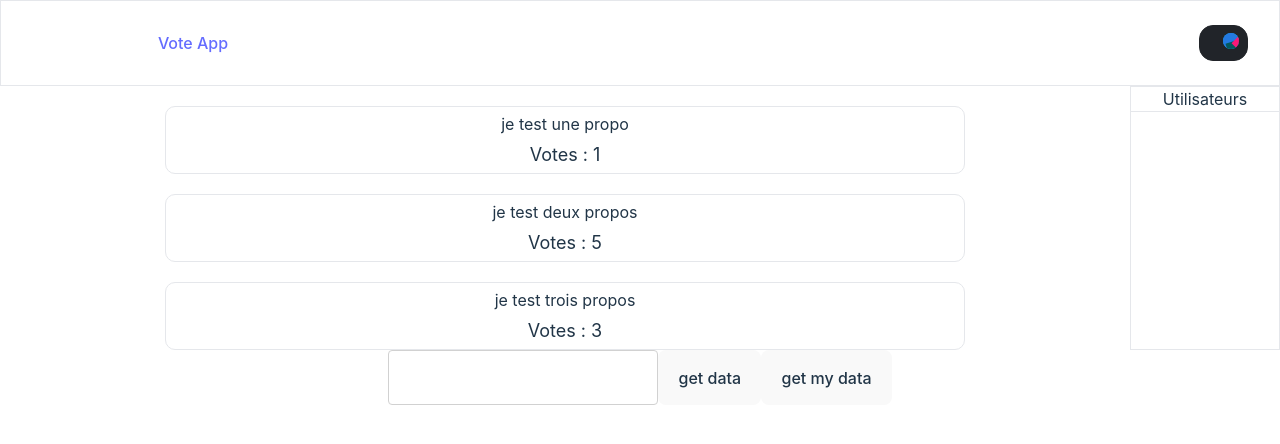
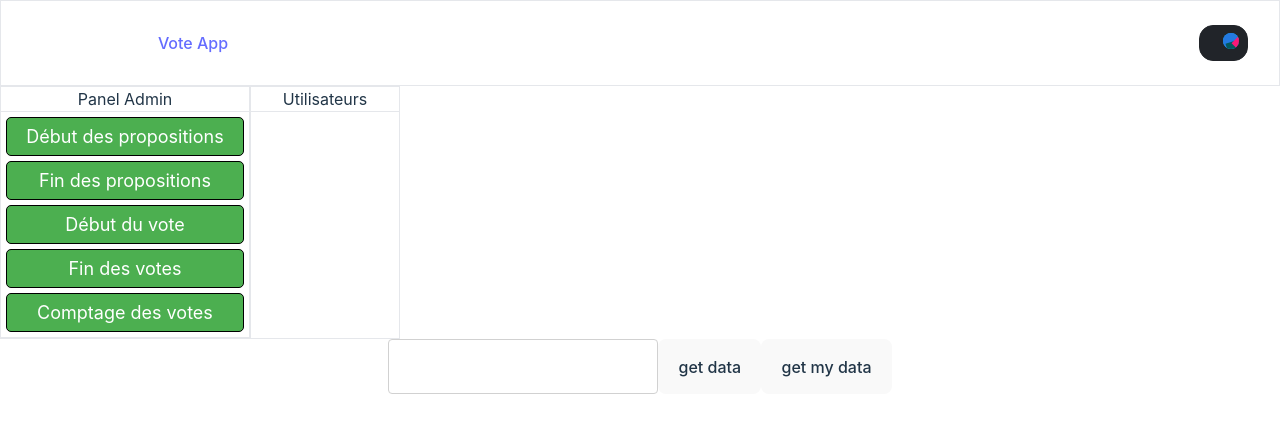
Before and after one commit to Yann-vdv/projectFront, a React (Vite) app in the folder frontend/: page / in a window 1280 px wide. Shown: the top 444 px of the page. Built offline with nearby package versions, Linux system fonts and the light colour scheme.

Commit message:
Gestion évènement Panel Admin

```diff
--- a/frontend/component/AdminPanel.tsx
+++ b/frontend/component/AdminPanel.tsx
@@ -1,13 +1,16 @@
 import * as React from "react";
-
+import Web3 from "web3";
+import Proposals from "./Proposals";
 
 interface propsI {
     instance:any,
     userAddress:string
+    web3init: Web3;
+    onWorkflowStatusChange: (newStatus: string) => void;
 }
 
 const AdminPanel =  (props:propsI) => {
-    const [Event, setEvent] = React.useState("initialisation");
+    const [currentState, setCurrentState] = React.useState("initial");
 
     async function getEventPanel() {
         try {
@@ -18,65 +21,139 @@ const AdminPanel =  (props:propsI) => {
         }
     }
 
+        const sendNewWorkflowStatus = (currentState: string) => {
+        props.onWorkflowStatusChange(currentState);
+    };
+
+
+
     React.useEffect(() => {
         if(props.instance)
         {
             getEventPanel();
         }
-
     }, [props.instance]);
 
 
 
     async function startRegisteringProposalsPanel() {
-    try {
-        const result = await props.instance.methods
+        const addressContrat = '0x17d1eaC511B5bEd6176D093743e77EBff3000478';
+        let gasEstimate = await props.instance.methods
             .startRegisteringProposals()
-            .call({ from: props.userAddress });
-            console.log("Transaction réussie :", result);
-            getEventPanel()
-    } catch (error) {
-        console.error("Erreur lors de la transaction :", error);
-    }
+            .estimateGas({ from: props.userAddress });
+        console.log(gasEstimate);
+
+        let encode = await props.instance.methods.startRegisteringProposals().encodeABI();
+        let tx = await props.web3init.eth.sendTransaction({
+            from: props.userAddress,
+            to: addressContrat,
+            gas: gasEstimate,
+            data: encode,
+        });
+        setCurrentState("startRegisteringProposals")
+        getEventPanel();
+        sendNewWorkflowStatus(currentState);
+        console.log("instance", tx);
     }
 
+    async function stopRegisteringProposalsPanel() {
+        const addressContrat = '0x17d1eaC511B5bEd6176D093743e77EBff3000478';
+        let gasEstimate = await props.instance.methods
+            .stopRegisteringProposals()
+            .estimateGas({ from: props.userAddress });
+        console.log(gasEstimate);
 
-    function stopRegisteringProposalsPanel() {
-        const test = props.instance.methods
-        .stopRegisteringProposals()
-        .call({ from: props.userAddress })
-        console.log("res stopRegisteringProposalsPanel", test);
-        console.log("Event ", Event);
+        let encode = await props.instance.methods.stopRegisteringProposals().encodeABI();
+        let tx = await props.web3init.eth.sendTransaction({
+            from: props.userAddress,
+            to: addressContrat,
+            gas: gasEstimate,
+            data: encode,
+        });
+        getEventPanel();
+        setCurrentState("stopRegisteringProposals");
+        sendNewWorkflowStatus(currentState);
+        console.log("instance", tx);
     }
 
+    async function startVotingPanel() {
+        const addressContrat = '0x17d1eaC511B5bEd6176D093743e77EBff3000478';
+        let gasEstimate = await props.instance.methods
+            .startVoting()
+            .estimateGas({ from: props.userAddress });
+        console.log(gasEstimate);
 
-    function startVotingPanel() {
-        const test = props.instance.methods
-        .startVoting()
-        .call({ from: props.userAddress })
-        console.log("res startVotingPanel", test);
+        let encode = await props.instance.methods.startVoting().encodeABI();
+        let tx = await props.web3init.eth.sendTransaction({
+            from: props.userAddress,
+            to: addressContrat,
+            gas: gasEstimate,
+            data: encode,
+        });
+        getEventPanel();
+        setCurrentState("startVoting");
+        sendNewWorkflowStatus(currentState);
+        console.log("instance", tx);
     }
 
-    function stopVotingPanel() {
-        const test = props.instance.methods
+    async function stopVotingPanel() {
+        const addressContrat = '0x17d1eaC511B5bEd6176D093743e77EBff3000478';
+        let gasEstimate = await props.instance.methods
             .stopVoting()
-        .call({ from: props.userAddress })
-        console.log("res stopVotingPanel", test);
+            .estimateGas({ from: props.userAddress });
+        console.log(gasEstimate);
+
+        let encode = await props.instance.methods.stopVoting().encodeABI();
+        let tx = await props.web3init.eth.sendTransaction({
+            from: props.userAddress,
+            to: addressContrat,
+            gas: gasEstimate,
+            data: encode,
+        });
+        getEventPanel();
+        setCurrentState("stopVoting");
+        sendNewWorkflowStatus(currentState);
+        console.log("instance", tx);
+    }
+
+    async function VoteTalling() {
+        const addressContrat = '0x17d1eaC511B5bEd6176D093743e77EBff3000478';
+        let gasEstimate = await props.instance.methods
+            .getWinner()
+            .estimateGas({ from: props.userAddress });
+        console.log(gasEstimate);
+
+        let encode = await props.instance.methods.getWinner().encodeABI();
+        let tx = await props.web3init.eth.sendTransaction({
+            from: props.userAddress,
+            to: addressContrat,
+            gas: gasEstimate,
+            data: encode,
+        });
+        getEventPanel();
+        setCurrentState("TallingVote");
+        sendNewWorkflowStatus(currentState);
+        console.log("instance", tx);
     }
 
     return (
-    <div className="border border-b h-full" style={{ width: 150 }}>
+    <><div className="border border-b h-full" style={{ width: 250 }}>
             <div className="border-b">
-        <h3>Panel Administrateur</h3>
+                <h3>Panel Admin</h3>
             </div>
             <div className="border-b">
-            <p onClick={() => startRegisteringProposalsPanel()}>Début des propositions</p>
-            <p onClick={() => stopRegisteringProposalsPanel()}>Fin des propositions</p>
-            <p onClick={() => startVotingPanel()}>Début du vote</p>
-            <p onClick={() => stopVotingPanel()}>Fin des votes</p>
-            {/* <p onClick={() => startRegisteringProposalsPanel()}>Comptage des votes</p> */}
+                <p onClick={() => startRegisteringProposalsPanel()} style={{ cursor: "pointer", padding: "5px", margin: "5px", backgroundColor: currentState === "startRegisteringProposals" ? "#FFA500" : "#4CAF50", color: "white", border: "1px solid black", borderRadius: "5px" }}>Début des propositions</p>
+                <p onClick={() => stopRegisteringProposalsPanel()} style={{ cursor: "pointer", padding: "5px", margin: "5px", backgroundColor: currentState === "stopRegisteringProposals" ? "#FFA500" : "#4CAF50", color: "white", border: "1px solid black", borderRadius: "5px" }}>Fin des propositions</p>
+                <p onClick={() => startVotingPanel()} style={{ cursor: "pointer", padding: "5px", margin: "5px", backgroundColor: currentState === "startVoting" ? "#FFA500" : "#4CAF50", color: "white", border: "1px solid black", borderRadius: "5px" }}>Début du vote</p>
+                <p onClick={() => stopVotingPanel()} style={{ cursor: "pointer", padding: "5px", margin: "5px", backgroundColor: currentState === "stopVoting" ? "#FFA500" : "#4CAF50", color: "white", border: "1px solid black", borderRadius: "5px" }}>Fin des votes</p>
+                <p onClick={() => VoteTalling()} style={{ cursor: "pointer", padding: "5px", margin: "5px", backgroundColor: currentState === "TallingVote" ? "#FFA500" : "#4CAF50", color: "white", border: "1px solid black", borderRadius: "5px" }}>Comptage des votes</p>
             </div>
         </div>
+        <div>
+            {(currentState == "startRegisteringProposals") && <Proposals instance={props.instance} userAddress={props.userAddress} />}
+        </div>
+    </>
+
     );
 };
 export default AdminPanel;
--- a/frontend/src/App.tsx
+++ b/frontend/src/App.tsx
@@ -4,26 +4,51 @@ import getWeb3 from "./getWeb3";
 import "./App.css";
 import UserSidebar from "../component/UserSidebar";
 import Proposals from "../component/Proposals";
+import RegisterPanel from "../component/RegisterPanel";
 import AdminPanel from "../component/AdminPanel";
-import RegisterPanel from "../component/RegisterPanel";
 
 const App = () => {
   const [instance,setInstance] = useState();
   const [userAddress, setUserAddress] = useState("");
   const [fullUserAddress, setFullUserAddress] = useState("");
-  const [isOwner,setIsOwner] = useState(false);
+  const [isOwner,setIsOwner] = useState(true);
   const [isRegistered, setIsRegistered] = useState(false);
   const [address, setAdress] = useState("");
+  const [webAdmin, setWeb3init] = useState();
+  const [currentState, setCurrentState] = React.useState("initial");
 
   React.useEffect(() => {
     componentDidMount();
   },[])
 
+    React.useEffect(() => {
+    componentDidMount();
+    console.log(currentState);
+
+  },[currentState])
+
+  React.useEffect(() => {
+            try {
+            const status = newInstance.methods.getEvent().call({ from: account });
+            console.log("État actuel du contrat :", status);
+        } catch (error) {
+            console.error("Erreur lors de la récupération de l'état :", error);
+        }
+        handleWorkflowStatusChange(currentState);
+  }, []);
+
+
+  const handleWorkflowStatusChange = (newStatus: any) => {
+    setCurrentState(newStatus);
+    console.log("nouvel état du workflow  depuis AdminPanel : ", newStatus);
+    setCurrentState(newStatus);
+    };
   // componentDidMount : méthode qui permet de lancer une fonction au moment ou app.js est instancié, si la page se lance bien elle envoie componentDidMount
   const componentDidMount = async () => {
     try {
       // Get network provider and web3 instance.
       const web3 = await getWeb3()
+      setWeb3init(web3);
 
       // Use web3 to get the user's accounts.
       /* on récupère le tableau des comptes sur le metamask du user */
@@ -34,7 +59,7 @@ const App = () => {
       /* Création de l'objet de contrat avec l'abi et l'addresse du contrat  */
       const newInstance = new web3.eth.Contract(
         Voting.abi,
-        "0xa9975904B687C43ef22cB3216C6e70ab71674F69"
+        "0x17d1eaC511B5bEd6176D093743e77EBff3000478"
       )
       setInstance(newInstance);
 
@@ -42,6 +67,28 @@ const App = () => {
 
       setUserAddress(account.slice(0, 6) + "..." + account.slice(38, 42));
       setFullUserAddress(account);
+
+      try {
+            const status = await newInstance.methods.getEvent().call({ from: account });
+            console.log("État actuel du contrat :", status);
+        } catch (error) {
+            console.error("Erreur lors de la récupération de l'état :", error);
+        }
+
+      // const addressContrat ='0xDef4C6155d3ECB9E7596b7Ecf51BCdbbc9729ACd';
+      // let gasEstimate = await newInstance.methods
+      // .startRegisteringProposals()
+      // .estimateGas({ from: accounts[0] });
+      // console.log(gasEstimate);
+
+      // let encode = await newInstance.methods.startRegisteringProposals().encodeABI();
+      // let tx = await web3.eth.sendTransaction({
+      //   from: accounts[0],
+      //   to: addressContrat,
+      //   gas: gasEstimate,
+      //   data: encode,
+      // });
+      // console.log("instance", tx);
 
 			// Check if the user is the owner
       // const owner = await newInstance.methods.owner().call()
@@ -72,6 +119,8 @@ const App = () => {
   const getMyData = () => {
     instance?.methods.getMyDataTest(address).call({from:fullUserAddress}).then((res) => console.log('userData',res)).catch((err) => console.error('userData error',err))
   }
+
+
 
   return (
     <div className="App">
@@ -151,8 +200,7 @@ const App = () => {
           <RegisterPanel instance={instance} setIsRegistered={setIsRegistered} userAddress={fullUserAddress}/>
         :
           <div style={{ display: "flex"}}>
-            {isOwner && <AdminPanel instance={instance} userAddress={fullUserAddress}/>}
-            <Proposals instance={instance} userAddress={fullUserAddress}/>
+            {isOwner && <AdminPanel instance={instance} userAddress={fullUserAddress} web3init={webAdmin} onWorkflowStatusChange={handleWorkflowStatusChange}/>}
             <UserSidebar instance={instance} userAddress={fullUserAddress}/>
           </div>
       }
```
Also changed, not shown: frontend/src/getWeb3.js (line endings or trailing spaces), 1 other file (tests, documents, lock files or other folders). Lines whose indentation alone changed are shown as unchanged.
